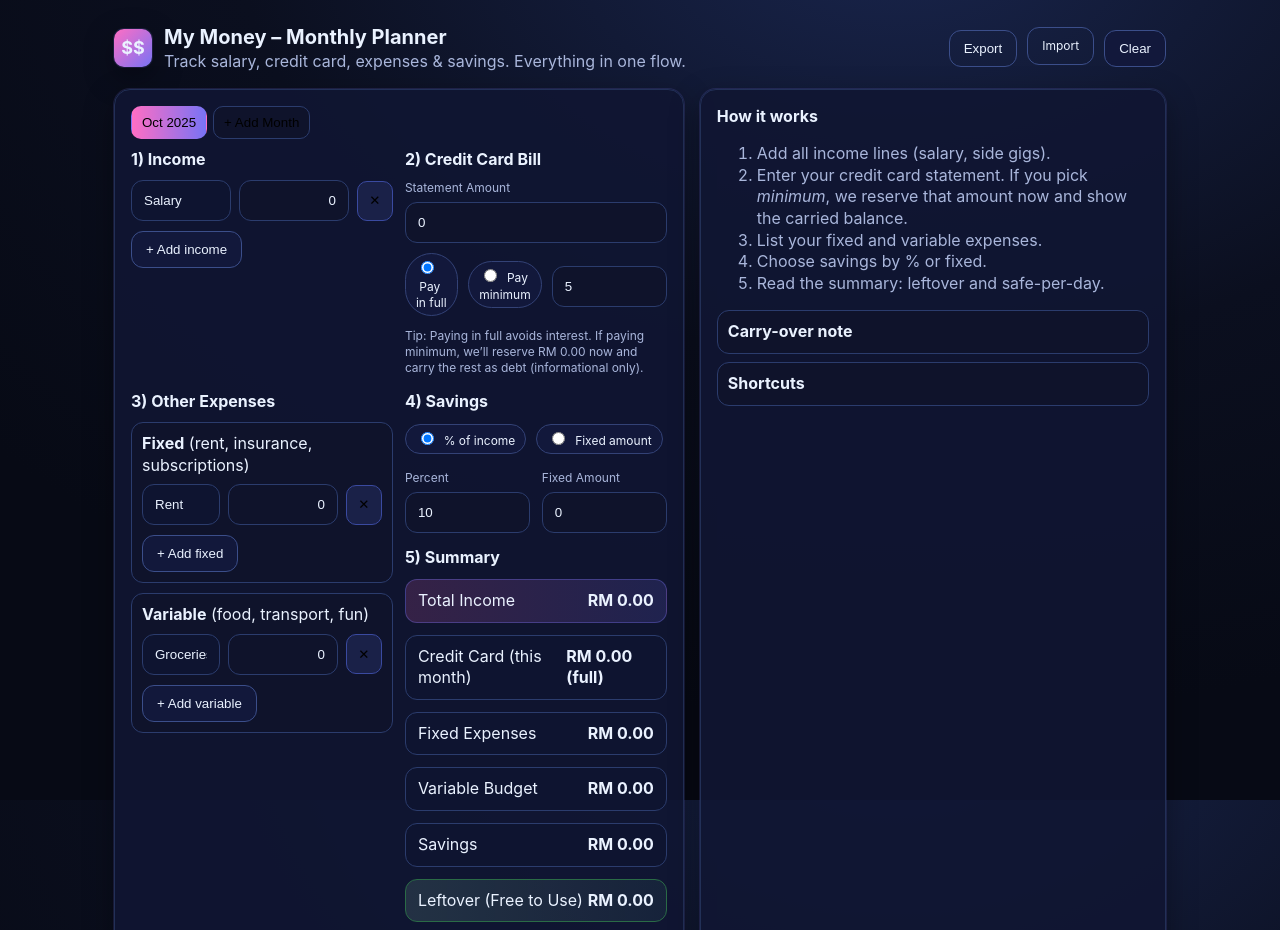
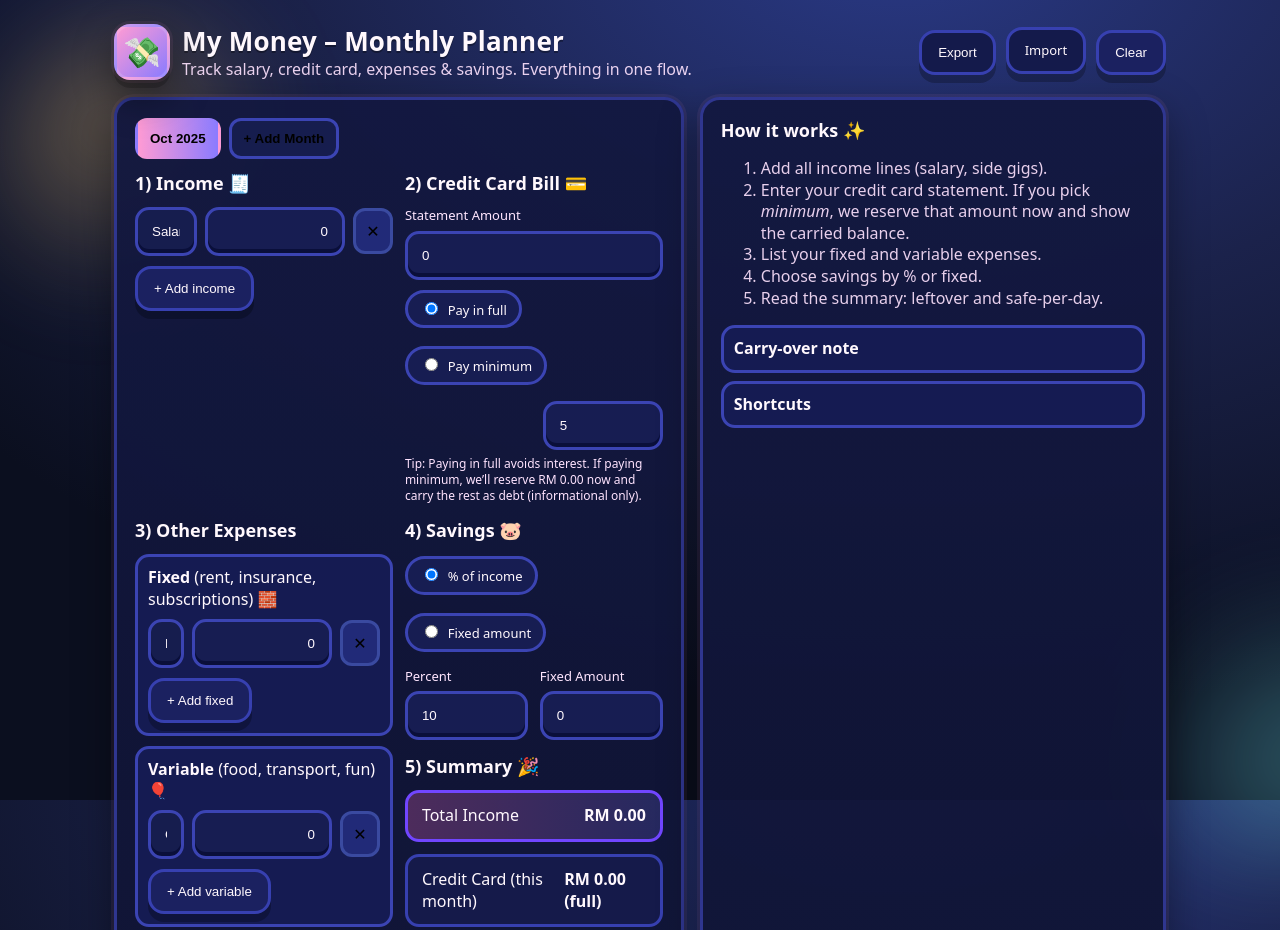
Before and after one commit to eviegan/finance-app, a plain HTML site: page index.html in a window 1280 px wide. Shown: the top 930 px of the page. Drawn offline with Linux system fonts and the light colour scheme; a web font is replaced by a local one.

Commit message:
Update index.html

```diff
--- a/index.html
+++ b/index.html
@@ -5,85 +5,107 @@
 <meta name="viewport" content="width=device-width, initial-scale=1, viewport-fit=cover" />
 <title>My Money – Simple Budget App</title>
 <meta name="theme-color" content="#0b0f1f" />
+<link rel="preconnect" href="https:\/\/fonts.googleapis.com">
+<link rel="preconnect" href="https:\/\/fonts.gstatic.com" crossorigin>
+<link href="https:\/\/fonts.googleapis.com\/css2?family=Baloo+2:wght@400..800&family=Nunito:wght@400;600;800&display=swap" rel="stylesheet">
 <style>
   :root{
-    --bg:#0b0f1f; --panel:#101632; --ink:#eaf2ff; --mut:#a9b6db; --ring:#223057;
-    --g1:#ff6ec4; --g2:#7873f5; --a1:#78f3ff; --ok:#b7ffcf; --bad:#ffb3be;
-    --shadow:0 10px 30px rgba(0,0,0,.35), 0 0 0 1px rgba(120,115,245,.18);
+    /* Brighter, cartoon palette */
+    --bg:#0b0f1f; --panel:#0f1330; --ink:#fff8fd; --mut:#ffe2f4; --ring:#2a2f66;
+    --g1:#ff9bd4; --g2:#8a7bff; --a1:#7af9ff; --ok:#b5ff7d; --bad:#ff8aa1;
+    --shadow:0 14px 40px rgba(0,0,0,.40), 0 0 0 3px rgba(255,155,212,.08);
+    --pop: drop-shadow(0 8px 0 rgba(0,0,0,.25));
   }
   *{box-sizing:border-box}
   html,body{height:100%}
   body{
-    margin:0; color:var(--ink); background:
-      radial-gradient(1200px 800px at 70% -10%, #19254d 0%, #0b0f1f 55%, #070a15 100%);
-    font-family: Inter, system-ui, -apple-system, Segoe UI, Roboto, Helvetica, Arial, sans-serif;
+    margin:0; color:var(--ink);
+    background:
+      radial-gradient(1200px 800px at 70% -10%, #2a3a88 0%, #1b224b 50%, #0b0f1f 100%),
+      linear-gradient(135deg, rgba(255,155,212,.12), rgba(138,123,255,.12));
+    font-family: 'Baloo 2', Nunito, system-ui, -apple-system, Segoe UI, Roboto, Helvetica, Arial, sans-serif;
     line-height:1.35;
+    overflow-x:hidden;
   }
-  .wrap{max-width:1100px;margin-inline:auto;padding:24px}
+  /* floating doodles */
+  body::before, body::after{
+    content:""; position:fixed; inset:auto; z-index:0; pointer-events:none; opacity:.5;
+    width:320px; height:320px; border-radius:50%; filter:blur(50px);
+    background:radial-gradient(circle at 30% 30%, rgba(255,207,98,.75), transparent 60%);
+    animation: float1 12s ease-in-out infinite;
+  }
+  body::after{ left:auto; right:-120px; bottom:-80px; background:radial-gradient(circle at 70% 70%, rgba(122,249,255,.75), transparent 60%); animation: float2 14s ease-in-out infinite;}
+  @keyframes float1{ 0%,100%{transform:translate(-60px,0)} 50%{transform:translate(0,20px)} }
+  @keyframes float2{ 0%,100%{transform:translate(60px,0)} 50%{transform:translate(0,-20px)} }
+
+  .wrap{max-width:1100px;margin-inline:auto;padding:24px; position:relative; z-index:1}
   header{display:flex;gap:16px;align-items:center;justify-content:space-between;margin-bottom:16px}
   .title{display:flex;align-items:center;gap:12px}
-  .logo{width:38px;height:38px;border-radius:10px;background:linear-gradient(135deg,var(--g1),var(--g2));
-    display:grid;place-items:center;box-shadow:var(--shadow)}
-  .logo b{font-size:18px}
-  h1{font-size:20px;margin:0}
-  .mut{color:var(--mut)}
+  .logo{width:56px;height:56px;border-radius:16px;background:linear-gradient(135deg,var(--g1),var(--g2));
+    display:grid;place-items:center;filter:var(--pop); box-shadow:var(--shadow); border:3px solid #ffffff22}
+  .logo b{font-size:30px}
+  h1{font-size:26px;margin:0; letter-spacing:.2px; text-shadow:0 2px 0 #00000055}
+  .mut{color:#ffe4ff; opacity:.9}
   .row{display:grid;grid-template-columns:1fr;gap:16px}
   @media(min-width:940px){.row{grid-template-columns: 1.1fr .9fr}}
 
-  .card{background:rgba(16,22,50,.9); border:1px solid var(--ring); border-radius:16px; padding:16px; box-shadow:var(--shadow)}
-  .card h2{font-size:16px;margin:0 0 10px}
+  .card{background:linear-gradient(180deg, rgba(19,24,64,.95), rgba(15,19,48,.95)); border:3px solid #2f368f; border-radius:20px; padding:18px; box-shadow:var(--shadow)}
+  .card h2{font-size:18px;margin:0 0 12px}
 
   .grid-2{display:grid;grid-template-columns:1fr;gap:12px}
   @media(min-width:680px){.grid-2{grid-template-columns:1fr 1fr}}
 
-  label{display:block;font-size:12px;color:var(--mut);margin:2px 0 6px}
-  input[type="number"], input[type="text"], select{width:100%;padding:12px 12px;border-radius:12px;border:1px solid #2b3c6d;background:#0f132b;color:var(--ink)}
+  label{display:block;font-size:13px;color:#ffe6ff;margin:2px 0 6px}
+  input[type="number"], input[type="text"], select{width:100%;padding:14px 14px;border-radius:14px;border:3px solid #3b44b3;background:#171d52;color:var(--ink); box-shadow:inset 0 -4px 0 #0a0f3a}
   input[type="number"]{appearance:textfield}
   input[type="number"]::-webkit-outer-spin-button,
   input[type="number"]::-webkit-inner-spin-button{appearance:none;margin:0}
+  input:focus{outline:none; border-color:#ffb3e5; box-shadow:0 0 0 4px #ffb3e522, inset 0 -4px 0 #0a0f3a}
 
-  .btn{display:inline-flex;gap:8px;align-items:center;justify-content:center;padding:10px 14px;border-radius:12px;border:1px solid #3b4e8a;background:#12183b;color:var(--ink);cursor:pointer;text-decoration:none}
-  .btn:hover{filter:brightness(1.08)}
-  .btn.primary{background:linear-gradient(90deg,var(--g1),var(--g2)); border-color:transparent}
-  .btn.ghost{background:transparent}
+  .btn{display:inline-flex;gap:8px;align-items:center;justify-content:center;padding:12px 16px;border-radius:16px;border:3px solid #3740b0;background:#1b2160;color:var(--ink);cursor:pointer;text-decoration:none; transition:.15s transform ease, .15s filter ease; filter:var(--pop)}
+  .btn:hover{transform:translateY(-2px)}
+  .btn:active{transform:translateY(0) scale(.98)}
+  .btn.primary{background:linear-gradient(90deg,var(--g1),var(--g2)); border-color:#ffffff00}
+  .btn.ghost{background:#141a4b}
   .right{margin-left:auto}
 
-  .flex{display:flex;gap:10px;align-items:center}
-  .pill{padding:4px 10px;border-radius:999px;border:1px solid #334276;background:#12183b;color:var(--ink);font-size:12px}
+  .flex{display:flex;gap:10px;align-items:center;flex-wrap:wrap}
+  .pill{padding:6px 12px;border-radius:999px;border:3px solid #3b44b3;background:#171d52;color:var(--ink);font-size:13px}
 
   .list{display:grid;gap:10px;margin-top:8px}
-  .item{display:grid;grid-template-columns:1fr 110px 36px;gap:8px;align-items:center}
-  .item input[type="text"]{background:#0e1430}
+  .item{display:grid;grid-template-columns:1fr 140px 40px;gap:8px;align-items:center}
+  .item input[type="text"]{background:#161d4e}
   .item input[type="number"]{text-align:right}
-  .item .del{background:#1a2148;border:1px solid #3a4aa0;border-radius:10px;display:grid;place-items:center;cursor:pointer;height:40px}
+  .item .del{background:#212a78;border:3px solid #3a4aa0;border-radius:12px;display:grid;place-items:center;cursor:pointer;height:46px;font-size:16px; transition:.15s transform ease}
+  .item .del:hover{transform:rotate(-8deg)}
   .addline{margin-top:10px}
 
   .summary{display:grid;gap:12px}
-  .summary .srow{display:flex;justify-content:space-between;align-items:center;padding:10px 12px;border-radius:12px;background:#0e1430;border:1px solid #2b3c6d}
-  .summary .srow strong{font-weight:700}
-  .summary .accent{background:linear-gradient(90deg, rgba(255,110,196,.16), rgba(120,115,245,.16)); border-color:rgba(120,115,245,.35)}
-  .summary .good{border-color:#2a6b46;background:linear-gradient(90deg, rgba(183,255,207,.12), rgba(120,245,190,.06));}
-  .summary .warn{border-color:#6b2a2a;background:linear-gradient(90deg, rgba(255,179,190,.14), rgba(245,120,120,.06));}
+  .summary .srow{display:flex;justify-content:space-between;align-items:center;padding:12px 14px;border-radius:14px;background:#151a4a;border:3px solid #3740b0}
+  .summary .srow strong{font-weight:800}
+  .summary .accent{background:linear-gradient(90deg, rgba(255,110,196,.25), rgba(120,115,245,.20)); border-color:#7146ff}
+  .summary .good{border-color:#3a7c3a;background:linear-gradient(90deg, rgba(181,255,125,.22), rgba(120,245,190,.10));}
+  .summary .warn{border-color:#963a55;background:linear-gradient(90deg, rgba(255,138,161,.26), rgba(245,120,120,.12));}
 
   .footer-actions{display:flex;flex-wrap:wrap;gap:10px;margin-top:14px}
-  .note{font-size:12px;color:var(--mut)}
+  .note{font-size:12px;color:#ffe4ff}
 
-  .tabs{display:flex;gap:6px;margin-bottom:10px;flex-wrap:wrap}
-  .tab{padding:8px 10px;border-radius:10px;border:1px solid #2b3c6d;background:#0f132b;cursor:pointer}
+  .tabs{display:flex;gap:8px;margin-bottom:12px;flex-wrap:wrap}
+  .tab{padding:10px 12px;border-radius:12px;border:3px solid #3b44b3;background:#161d4e;cursor:pointer; font-weight:700}
   .tab.active{background:linear-gradient(90deg,var(--g1),var(--g2));border-color:transparent}
 
-  details{border:1px solid #2b3c6d;border-radius:12px;padding:10px;background:#0f132b}
+  details{border:3px solid #3b44b3;border-radius:14px;padding:10px;background:#151b52}
   details>summary{cursor:pointer;list-style:none}
   details>summary::-webkit-details-marker{display:none}
 
-  .kbd{font-family:ui-monospace, SFMono-Regular, Menlo, Monaco, Consolas, "Liberation Mono", monospace; font-size:12px; background:#0d142d; padding:2px 6px; border-radius:6px; border:1px solid #2a386a}
+  .kbd{font-family:ui-monospace, SFMono-Regular, Menlo, Monaco, Consolas, "Liberation Mono", monospace; font-size:12px; background:#12174a; padding:2px 6px; border-radius:6px; border:2px solid #2a386a}
 </style>
 </head>
 <body>
   <div class="wrap">
     <header>
       <div class="title">
-        <div class="logo" aria-hidden="true"><b>$$</b></div>
+        <div class="logo" aria-hidden="true"><b>💸</b></div>
         <div>
           <h1>My Money – Monthly Planner</h1>
           <div class="mut">Track salary, credit card, expenses & savings. Everything in one flow.</div>
@@ -101,12 +123,12 @@
         <div class="tabs" id="monthTabs"></div>
         <div class="grid-2">
           <div>
-            <h2>1) Income</h2>
+            <h2>1) Income 🧾</h2>
             <div class="list" id="incomeList"></div>
             <button class="btn addline" id="addIncome">+ Add income</button>
           </div>
           <div>
-            <h2>2) Credit Card Bill</h2>
+            <h2>2) Credit Card Bill 💳</h2>
             <label>Statement Amount</label>
             <input type="number" id="ccAmount" placeholder="e.g. 1200" min="0" step="0.01"/>
             <div class="flex" style="margin-top:8px">
@@ -122,18 +144,18 @@
           <div>
             <h2>3) Other Expenses</h2>
             <details open>
-              <summary><strong>Fixed</strong> (rent, insurance, subscriptions)</summary>
+              <summary><strong>Fixed</strong> (rent, insurance, subscriptions) 🧱</summary>
               <div class="list" id="fixedList"></div>
               <button class="btn addline" id="addFixed">+ Add fixed</button>
             </details>
             <details style="margin-top:10px" open>
-              <summary><strong>Variable</strong> (food, transport, fun)</summary>
+              <summary><strong>Variable</strong> (food, transport, fun) 🎈</summary>
               <div class="list" id="varList"></div>
               <button class="btn addline" id="addVar">+ Add variable</button>
             </details>
           </div>
           <div>
-            <h2>4) Savings</h2>
+            <h2>4) Savings 🐷</h2>
             <div class="flex">
               <label class="pill"><input type="radio" name="saveMode" value="percent" checked> &nbsp;% of income</label>
               <label class="pill"><input type="radio" name="saveMode" value="amount"> &nbsp;Fixed amount</label>
@@ -149,7 +171,7 @@
               </div>
             </div>
 
-            <h2 style="margin-top:14px">5) Summary</h2>
+            <h2 style="margin-top:14px">5) Summary 🎉</h2>
             <div class="summary" id="summaryBox">
               <div class="srow accent"><span>Total Income</span><strong id="sumIncome">0</strong></div>
               <div class="srow"><span>Credit Card (this month)</span><strong id="sumCC">0</strong></div>
@@ -170,7 +192,7 @@
       </section>
 
       <aside class="card">
-        <h2>How it works</h2>
+        <h2>How it works ✨</h2>
         <ol class="mut">
           <li>Add all income lines (salary, side gigs).
           <li>Enter your credit card statement. If you pick <em>minimum</em>, we reserve that amount now and show the carried balance.
```
